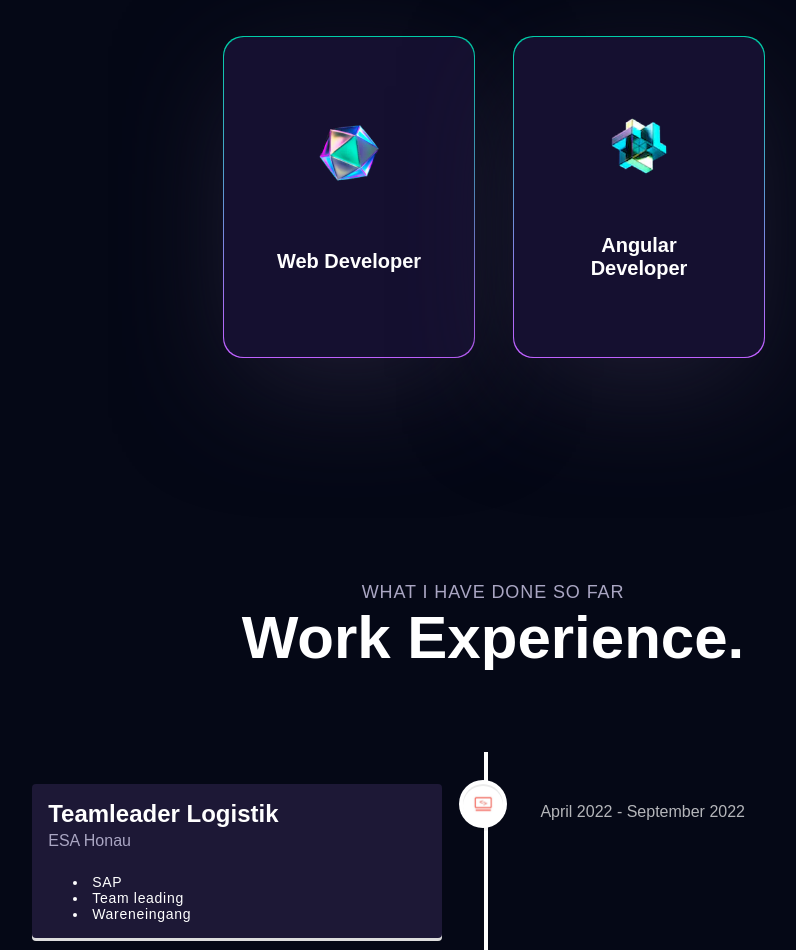
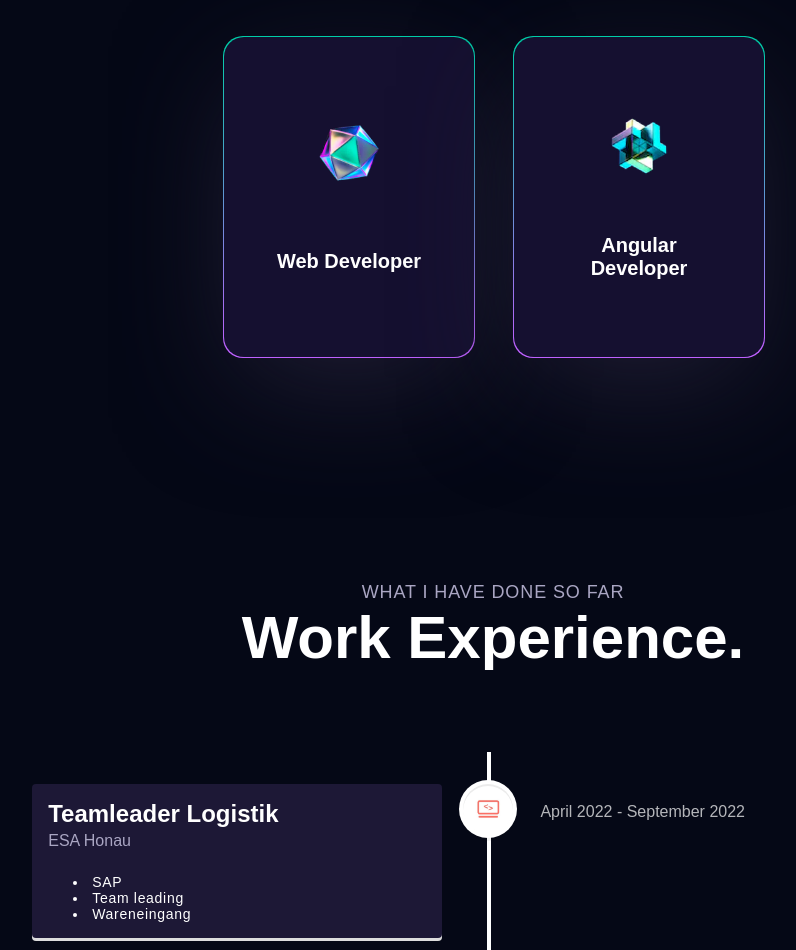
Before and after one commit to FabianCaspers/portfolio-v2, an Angular app in the folder portfolio/: page / in a window 1280 px wide. Shown: the part 1104-2054 px from the top of the page, without its empty margins (147-943 px from the left). Built offline with nearby package versions, Linux system fonts and the light colour scheme.

Commit message:
added work

```diff
--- a/portfolio/src/app/components/work/work.component.scss
+++ b/portfolio/src/app/components/work/work.component.scss
@@ -46,6 +46,7 @@
             height: 100%;
             width: 4px;
             background: white;
+            margin-left: 3px;
         }
 
         .vertical-timeline-element {
@@ -65,8 +66,8 @@
                 position: absolute;
                 top: 0;
                 left: 50%;
-                width: 40px;
-                height: 40px;
+                width: 50px;
+                height: 50px;
                 border-radius: 50%;
                 -webkit-box-shadow: 0 0 0 4px #fff, inset 0 2px 0 rgba(0, 0, 0, 0.08), 0 3px 0 4px rgba(0, 0, 0, 0.05);
                 box-shadow: 0 0 0 4px #fff, inset 0 2px #00000014, 0 3px 0 4px #0000000d;
```
